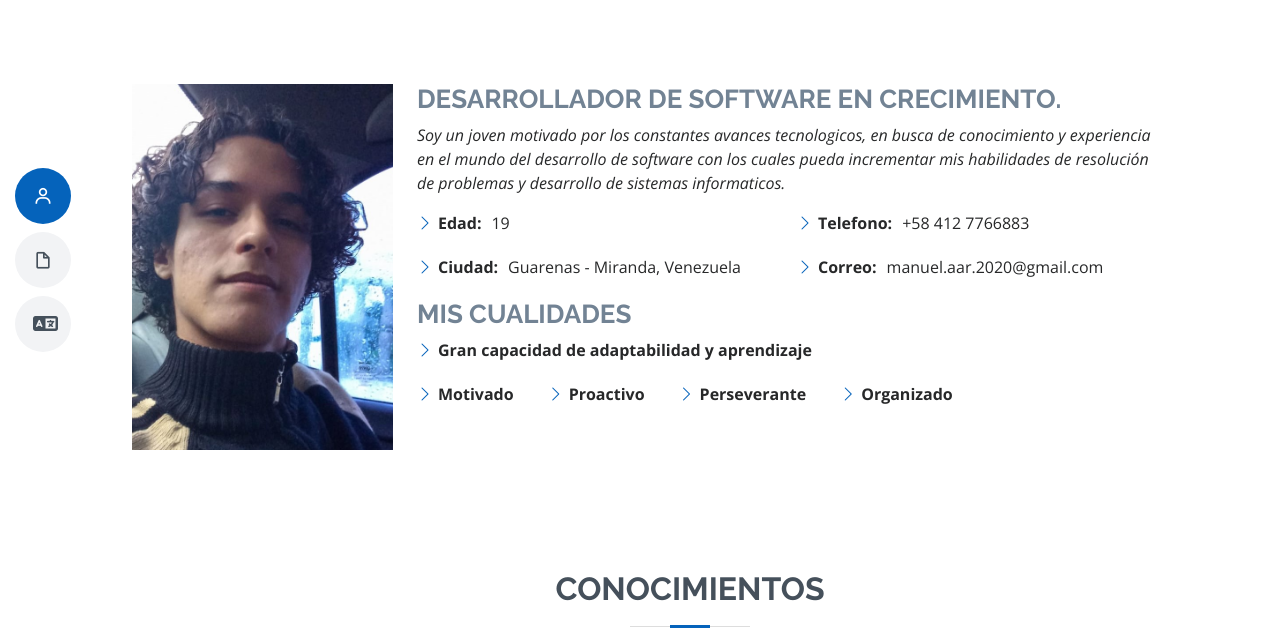
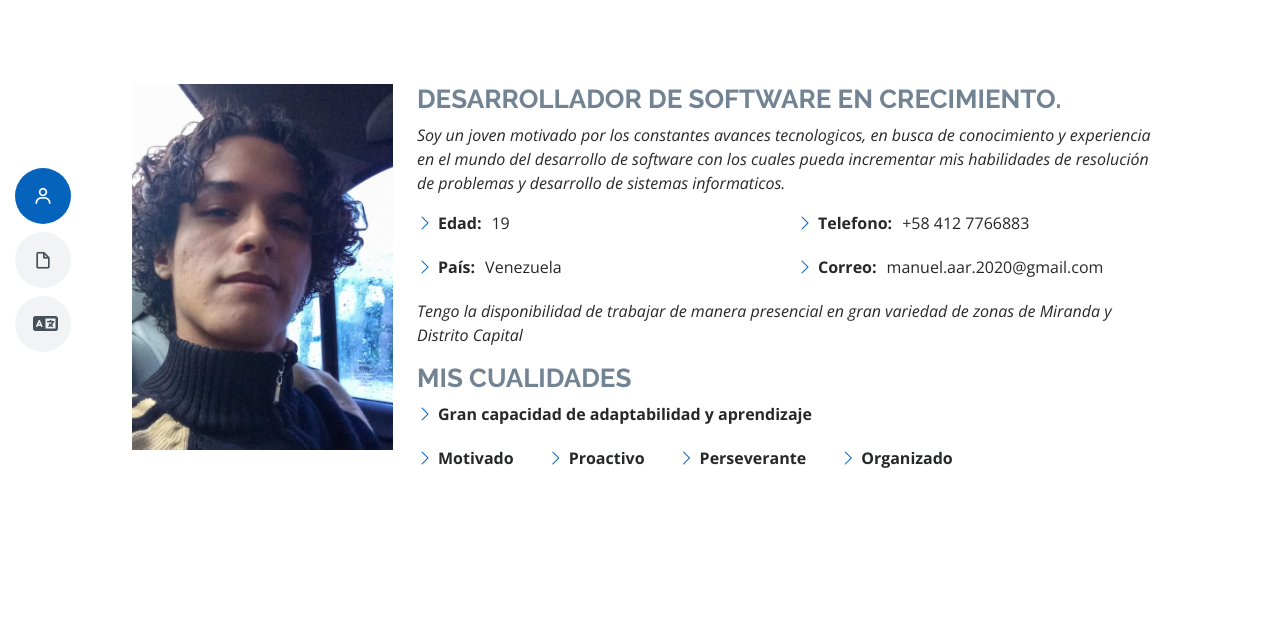
Before and after one commit to Manuel-AAR/Portfolio, a plain HTML site: page index.html in a window 1280 px wide. Shown: the part 136-768 px from the top of the page. Drawn offline with nearby package versions, Linux system fonts and the light colour scheme.

Commit message:
Update index.html

```diff
--- a/index.html
+++ b/index.html
@@ -135,7 +135,7 @@
               <div class="col-lg-6 Spanish">
                 <ul>
                   <li ><i class="bi bi-chevron-right"></i> <strong>Edad:</strong> <span>19</span></li>
-                  <li ><i class="bi bi-chevron-right"></i> <strong>Ciudad:</strong> <span>Guarenas - Miranda, Venezuela</span></li>
+                  <li ><i class="bi bi-chevron-right"></i> <strong>País:</strong> <span>Venezuela</span></li>
                 </ul>
               </div>
               <div class="col-lg-6 Spanish">
@@ -147,7 +147,7 @@
               <div class="col-lg-6 English">
                 <ul>
                   <li><i class="bi bi-chevron-right"></i> <strong>Age:</strong> <span>19</span></li>
-                  <li><i class="bi bi-chevron-right"></i> <strong>City:</strong> <span>Guarenas - Miranda, Venezuela</span></li>
+                  <li><i class="bi bi-chevron-right"></i> <strong>Country:</strong> <span>Venezuela</span></li>
                 </ul>
               </div>
               <div class="col-lg-6 English">
@@ -156,6 +156,14 @@
                   <li><i class="bi bi-chevron-right"></i> <strong>Email:</strong> <span>manuel.aar.2020@gmail.com</span></li>
                 </ul>
               </div>
+            </div>
+            <div>
+              <p class="fst-italic Spanish">
+                Tengo la disponibilidad de trabajar de manera presencial en gran variedad de zonas de Miranda y Distrito Capital
+              </p>
+              <p class="fst-italic English">
+                I'm available for presential work in a wide variety of zones from the state of Miranda and Capital District
+              </p>
             </div>
             <div>
               <div class="Spanish">
```
